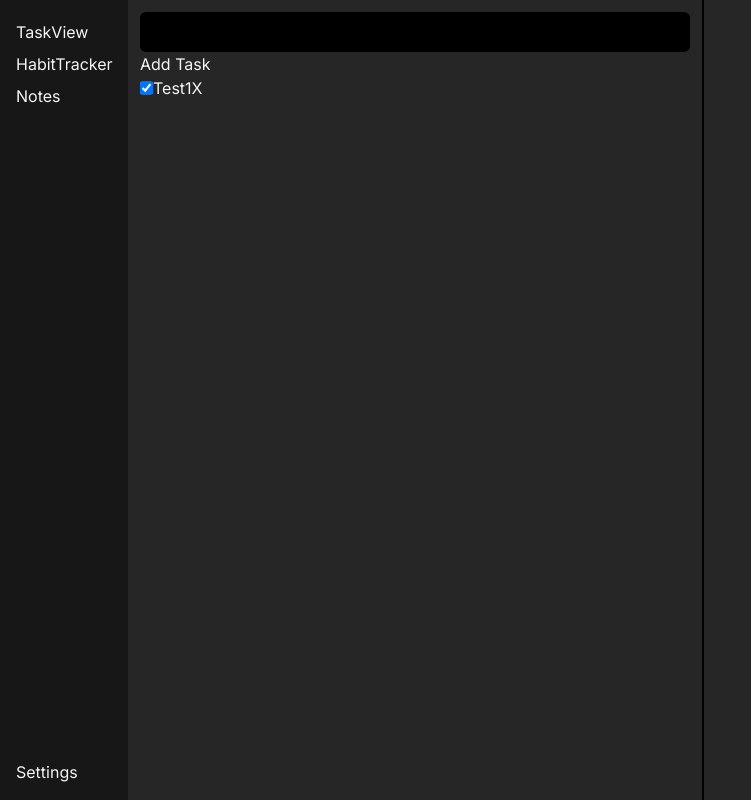
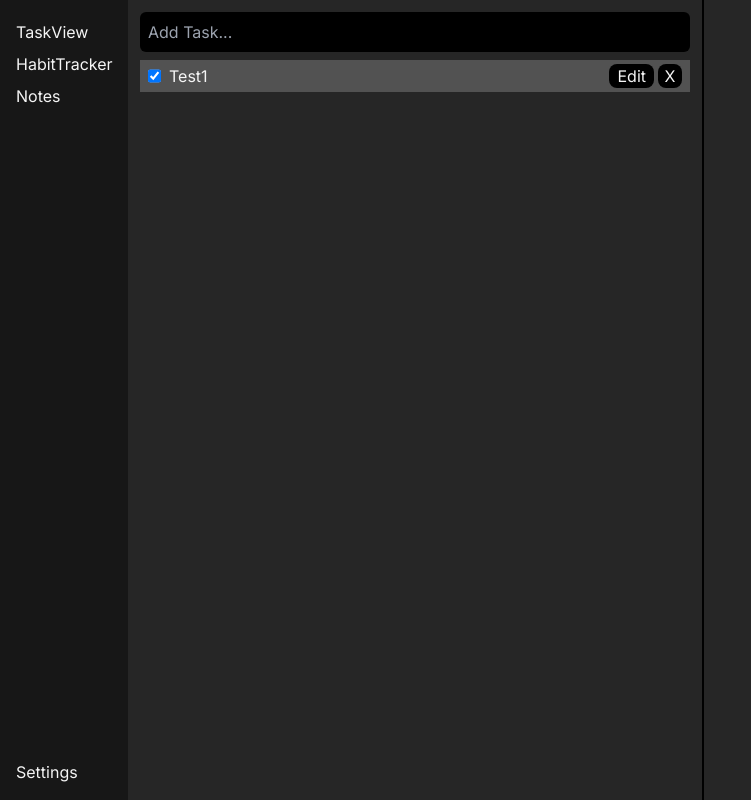
Before and after one commit to RichardGaeta/ProTasker, a Next.js app: page / in a window 1280 px wide. Shown: the whole page, without its empty margins (0-751 px from the left). Built offline with nearby package versions, Linux system fonts and the light colour scheme.

Commit message:
Adjusted CSS for Add Task Entry and TodoItems Removed Add Task Button to have Enter while in the add Task input trigger addTask function.

```diff
--- a/app/TodoItem.tsx
+++ b/app/TodoItem.tsx
@@ -1,19 +1,25 @@
 import React from 'react'
 
-const TodoItem = ({task, deleteTask, toggleCompleted}) => {
+const TodoItem = ({task, deleteTask, toggleCompleted, editTask}) => {
     function handleChange() {
         toggleCompleted(task.id);
     }
 
   return (
+    <div className='flex flex-row justify-between bg-neutral-600 px-2 py-1 my-2'>
         <div className='flex flex-row'>
             <input
+            className=''
             type="checkbox"
             checked={task.completed}
             onChange={handleChange}
             />
-        <p>{task.text}</p>
-        <button onClick={() => deleteTask(task.id)}>X</button>
+            <p className='pl-2'>{task.text}</p>
+        </div>
+        <div>
+            <button className='w-fit px-2 mx-1 bg-black rounded-lg' onClick={() => editTask(task.id)}>Edit</button>
+            <button className='w-6 bg-black rounded-lg' onClick={() => deleteTask(task.id)}>X</button>
+        </div>
     </div>
   )
 }
--- a/app/page.tsx
+++ b/app/page.tsx
@@ -39,6 +39,16 @@ export default function Home() {
     }));
   }
 
+  function handleKeyDown(event: { key: string; }) {
+    if (event.key === "Enter") {
+      addTask(text)
+    }
+  }
+
+  function editTask() {
+
+  }
+
   return (
     <div className="h-screen flex flex-row">
       <div id="SideBar" className="w-32 h-full bg-neutral-900 flex flex-col justify-between *:px-4 *:py-4">
@@ -55,14 +65,16 @@ export default function Home() {
         <div className="h-full w-1/2 bg-neutral-800 border-r-2 border-black">
           <div className="h-full w-full px-3 py-3">
             <input className="w-full rounded-md px-2 py-2 bg-black"
+              placeholder="Add Task..."
               value={text}
               onChange={e => setText(e.target.value)}
+              onKeyDown={handleKeyDown}
             />
-            <button onClick={() => addTask(text)}>Add Task</button>
             {tasks.map(task => (
             <TodoItem
             key={task.id}
             task={task}
+            editTask={editTask}
             deleteTask={deleteTask}
             toggleCompleted={toggleCompleted}
             />
```
Lines whose indentation alone changed are shown as unchanged.
